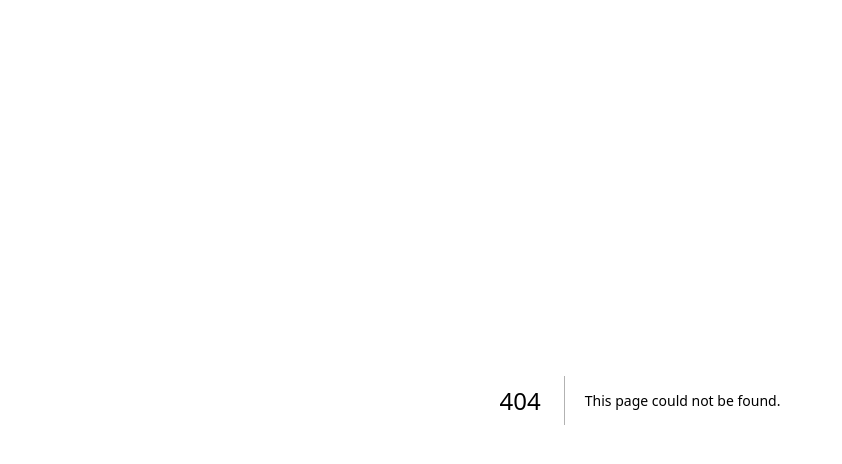
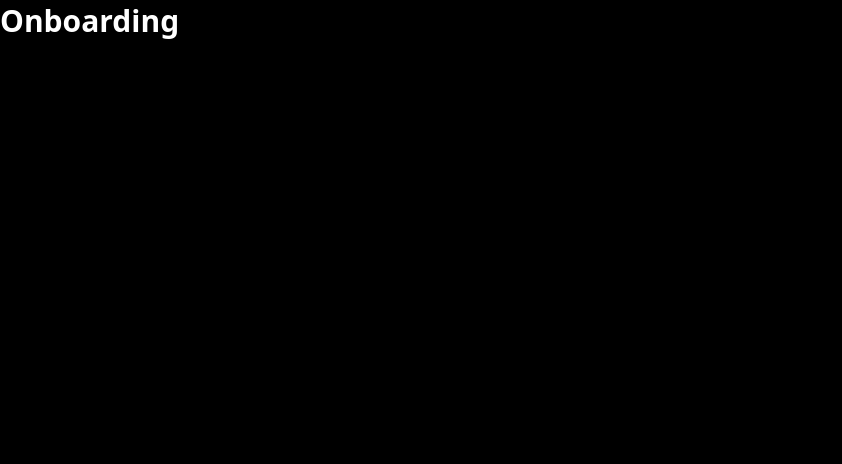
Before and after one commit to jvmhonorato/threadsapp, a Next.js app: page /onboarding in a window 1280 px wide. Before the commit this address had no page. Shown: the top 464 px of the page, without its empty margins (0-842 px from the left). Built offline with nearby package versions, Linux system fonts and the light colour scheme.

Commit message:
implement auth and root folders

```diff
--- /dev/null
+++ b/app/(auth)/layout.tsx
@@ -0,0 +1,25 @@
+import { ClerkProvider } from '@clerk/nextjs';
+import React from 'react';
+import { Inter } from 'next/font/google';
+import '../globals.css';
+
+const inter = Inter({ subsets: ['latin'] });
+
+export const metadata = {
+  title: 'Threads',
+  description: '',
+};
+
+export default function RootLayout({
+  children,
+}: {
+  children: React.ReactNode;
+}) {
+  return (
+    <ClerkProvider>
+      <html lang="en">
+        <body className={`${inter.className}, bg-dark-1`}>{children}</body>
+      </html>
+    </ClerkProvider>
+  );
+}
--- /dev/null
+++ b/app/(auth)/onboarding/page.tsx
@@ -0,0 +1,11 @@
+import React from 'react'
+
+function Page() {
+  return (
+    <div>
+      <h1 className='head-text'>Onboarding</h1>
+    </div>
+  )
+}
+
+export default Page
--- /dev/null
+++ b/app/(auth)/sign-in/[[...sign-in]]/page.tsx
@@ -0,0 +1,5 @@
+import { SignIn } from "@clerk/nextjs";
+
+export default function Page() {
+  return <SignIn />;
+}
--- /dev/null
+++ b/app/(auth)/sign-up/[[...sing-up]]/page.tsx
@@ -0,0 +1,5 @@
+import { SignUp } from "@clerk/nextjs";
+
+export default function Page() {
+  return <SignUp />;
+}
--- a/app/layout.tsx
+++ b/app/(root)/layout.tsx
@@ -1,4 +1,4 @@
-import './globals.css'
+import '../globals.css'
 import type { Metadata } from 'next'
 import { Inter } from 'next/font/google'
 
--- /dev/null
+++ b/app/(root)/page.tsx
@@ -0,0 +1,10 @@
+
+import { UserButton } from "@clerk/nextjs";
+
+export default function Home() {
+  return (
+    <div>
+      <h1 className="head-text text-left">Home</h1>
+    </div>
+  )
+}
--- a/app/page.tsx
+++ /dev/null
@@ -1,9 +0,0 @@
-
-
-export default function Home() {
-  return (
-    <main className="flex min-h-screen flex-col items-center justify-between p-24">
-      <h1>ThreadsApp</h1>
-    </main>
-  )
-}
```
Also changed, not shown: middleware.ts (added, +14 -0 lines).
